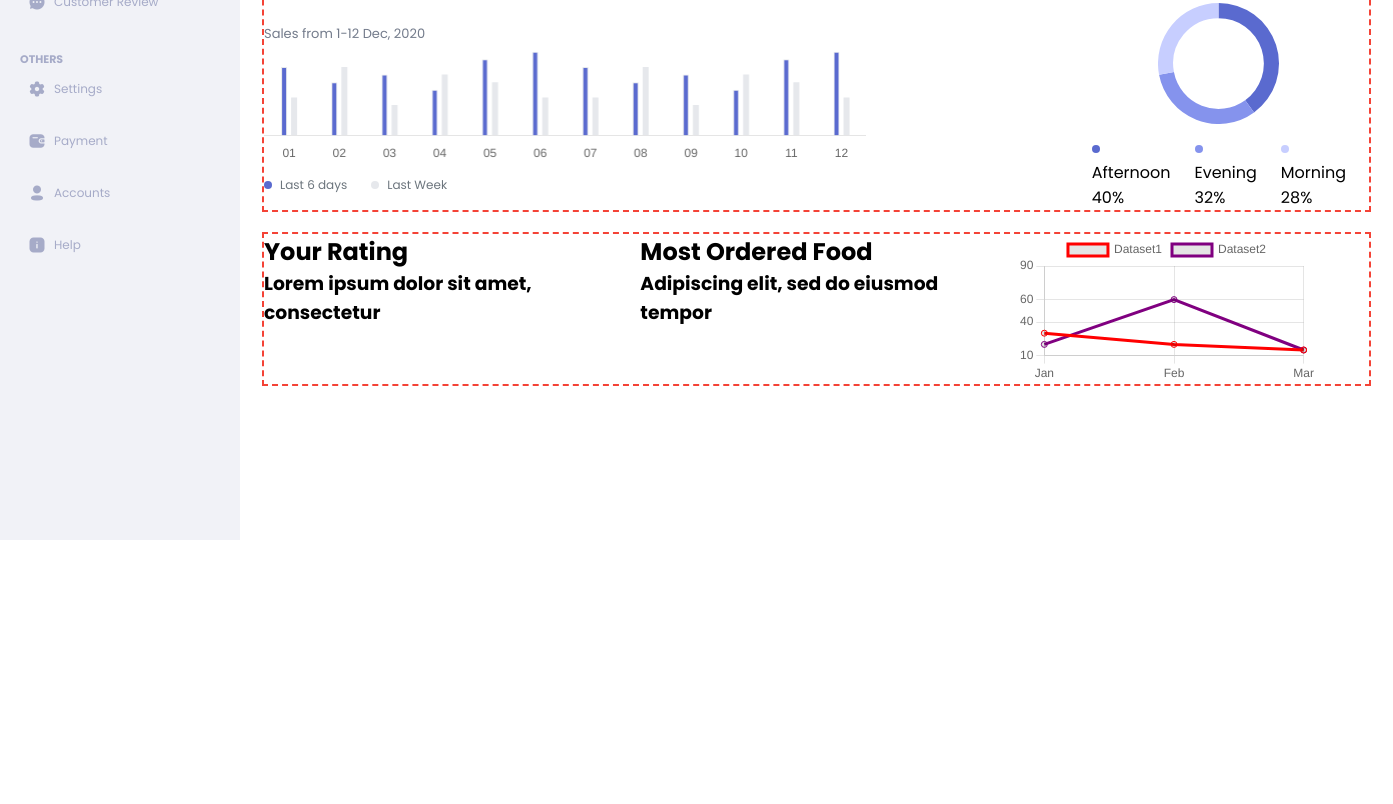
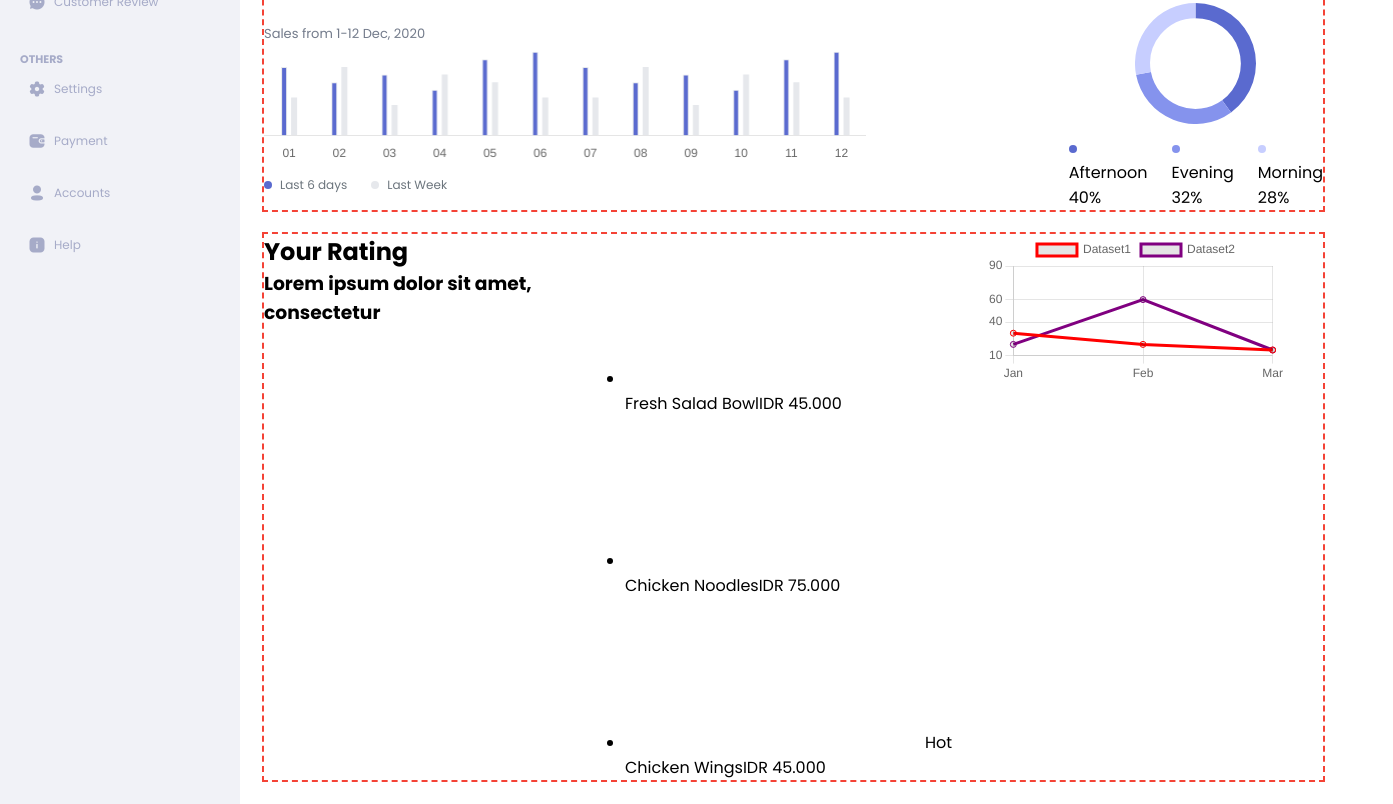
Before and after one commit to caio-melodev/study-figma, an Angular app: page / in a window 1280 px wide. Shown: the part 260-1064 px from the top of the page, 1393 px wide, since content can reach past the window. Before the commit the page ends 800 px from the top, so only its background shows below. Built offline with nearby package versions, Linux system fonts and the light colour scheme.

Commit message:
feat(dashboard): Scaffold Most Ordered Food component
- Adds the initial HTML structure for the food list.

```diff
--- a/src/app/app.html
+++ b/src/app/app.html
@@ -183,16 +183,30 @@
         <div class="bottom-row">
           <div id="yourrating">
             <header class="card-header-yourrating">
-            <h2>Your Rating</h2>
+              <h2>Your Rating</h2>
             </header>
             <h3 class="yourrating-legend">Lorem ipsum dolor sit amet, consectetur</h3>
           </div>
-          <div id="mostOrdered">
-             <header class="card-header-mostOrdered">
-            <h2>Most Ordered Food</h2>
-              <h3 class="mostOrdered-legend">Adipiscing elit, sed do eiusmod tempor</h3>
-          </header>
-          </div>
+          <ul class="food-list">
+            <li class="food-item">
+              <svg>
+              </svg>
+              <span class="food-name">Fresh Salad Bowl</span>
+              <span class="food-price">IDR 45.000</span>
+            </li>
+            <li class="food-item">
+              <svg>
+              </svg>
+              <span class="food-name">Chicken Noodles</span>
+              <span class="food-price">IDR 75.000</span>
+            </li>
+            <li class="food-item">
+              <svg>
+              </svg>
+              <span class="food-name">Hot Chicken Wings</span>
+              <span class="food-price">IDR 45.000</span>
+            </li>
+          </ul>
           <canvas id="lineChart" #lineChart></canvas>
         </div>
       </section>
--- a/src/charts.css
+++ b/src/charts.css
@@ -79,9 +79,6 @@
     /* Isso transforma o quadrado em um círculo perfeito */
     display: inline-block;
 }
-.doughnutChart-footer {
-    margin-inline: 23px;
-}
 
 .revenue-comparison {
     font-size: 12px;
```
